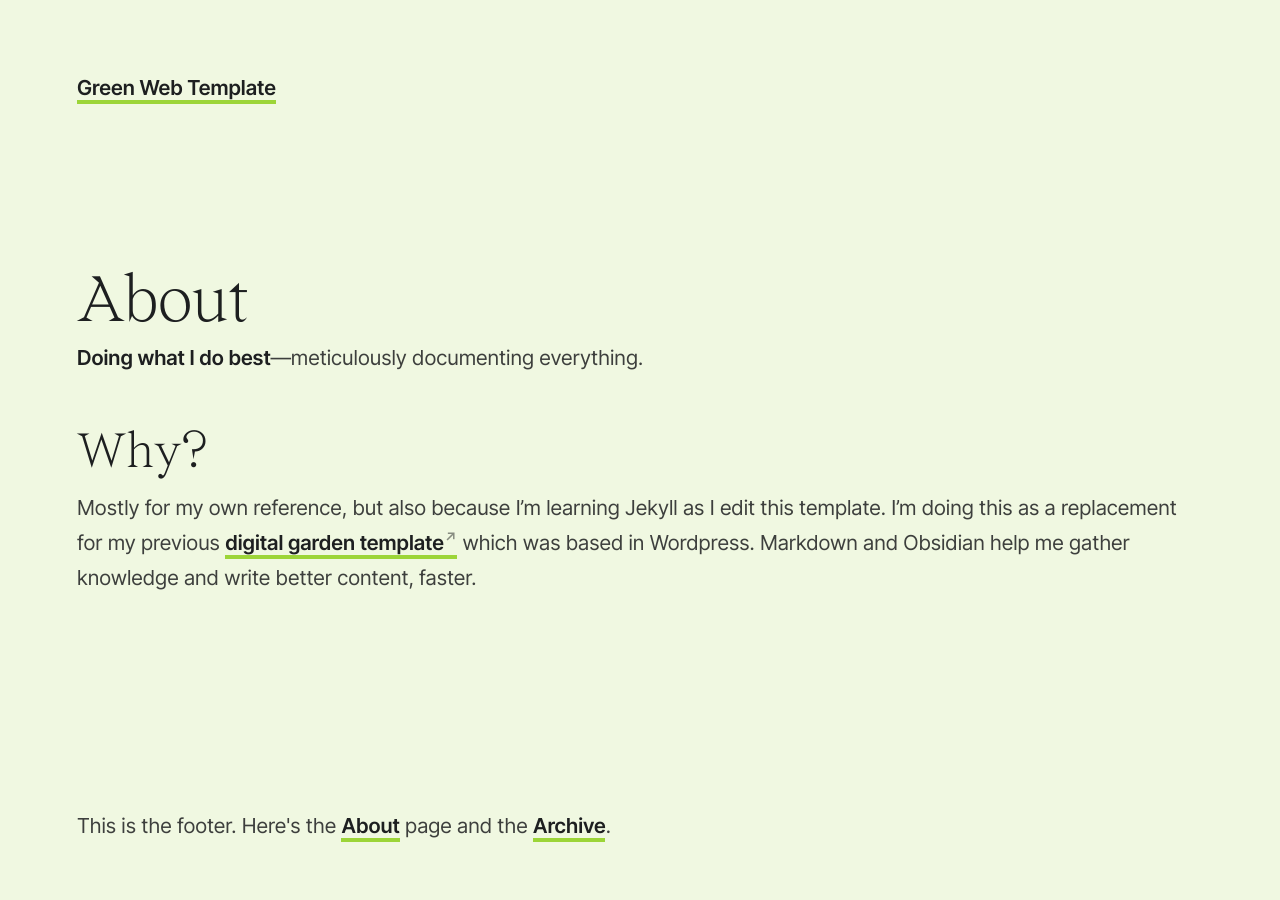
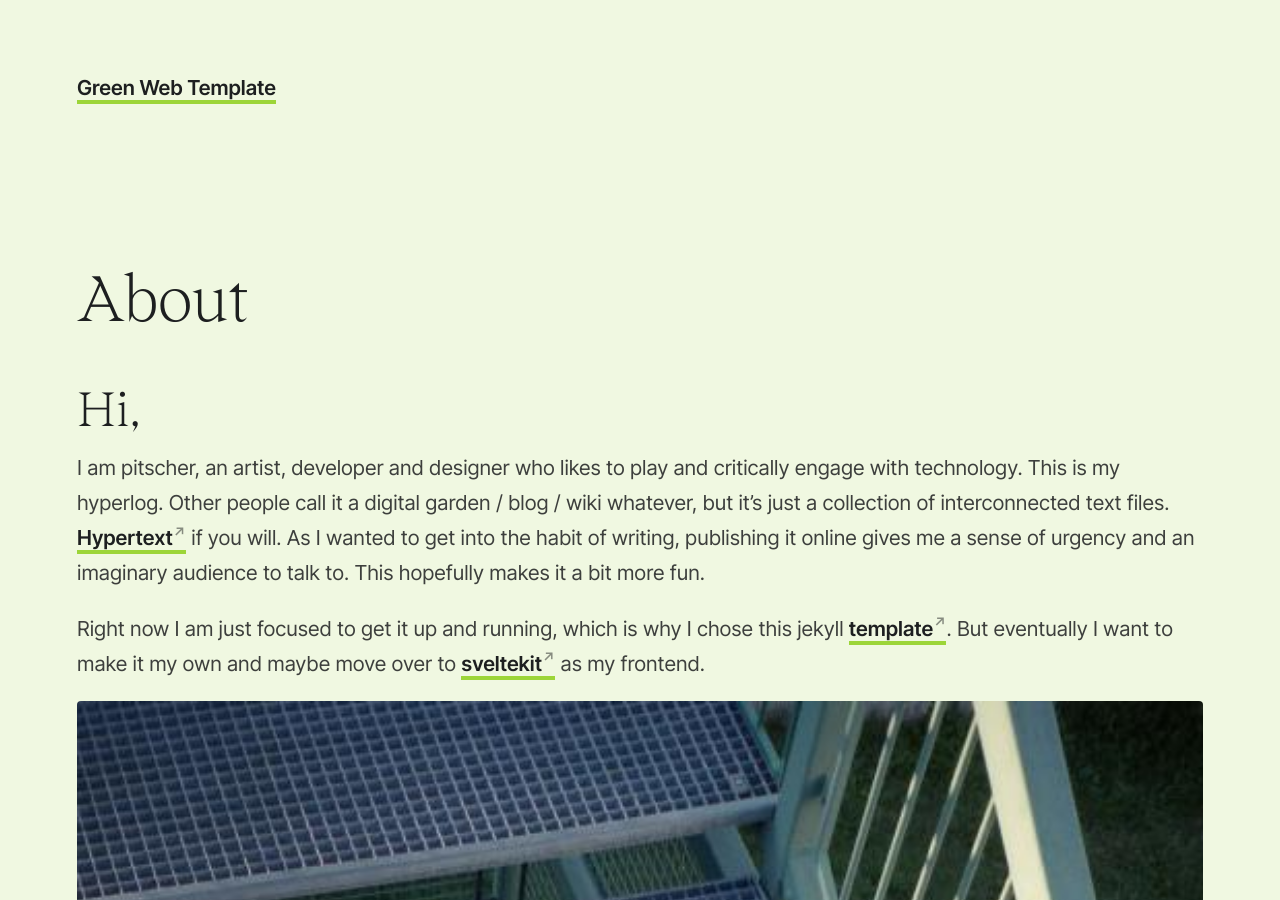
Before and after one commit to pi43r/log, a Jekyll site: the page built from _pages/about.md, in a window 1280 px wide and 900 px high. Built offline with Jekyll 4.4.1, drawn with Linux system fonts in a browser that asks for light colours.

Commit message:
vault backup: 2022-09-20 17:02:04

```diff
--- a/_pages/about.md
+++ b/_pages/about.md
@@ -4,7 +4,11 @@ title: About
 favicon:
 ---
 
-**Doing what I do best**—meticulously documenting everything.
+# Hi,
+I am pitscher, an artist, developer and designer who likes to play and critically engage with technology.
+This is my hyperlog. Other people call it a digital garden / blog / wiki whatever, but it's just a collection of interconnected text files. [Hypertext](https://en.wikipedia.org/wiki/Hypertext) if you will. As I wanted to get into the habit of writing, publishing it online gives me a sense of urgency and an imaginary audience to talk to. This hopefully makes it a bit more fun.
 
-## Why?
-Mostly for my own reference, but also because I'm learning Jekyll as I edit this template. I'm doing this as a replacement for my previous [digital garden template](https://megu.space) which was based in Wordpress. Markdown and Obsidian help me gather knowledge and write better content, faster.
+Right now I am just focused to get it up and running, which is why I chose this jekyll [template](https://github.com/meewgumi/green-web-template). But eventually I want to make it my own and maybe move over to [sveltekit](https://github.com/franknoirot/obsidian-sveltekit-blog) as my frontend.
+
+
+![[lying_pitscher.jpg]]
```
Also changed, not shown: assets/images/lying_pitscher.jpg (added).
